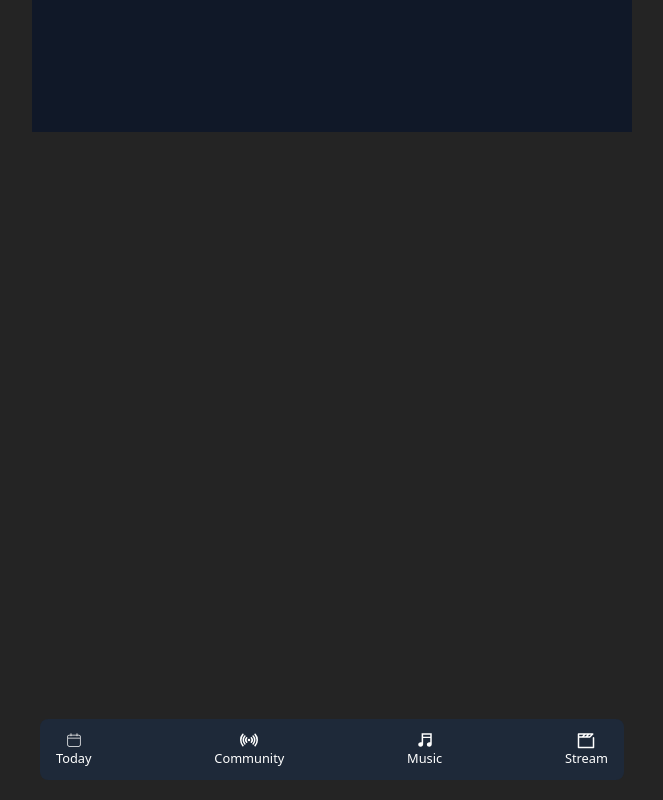
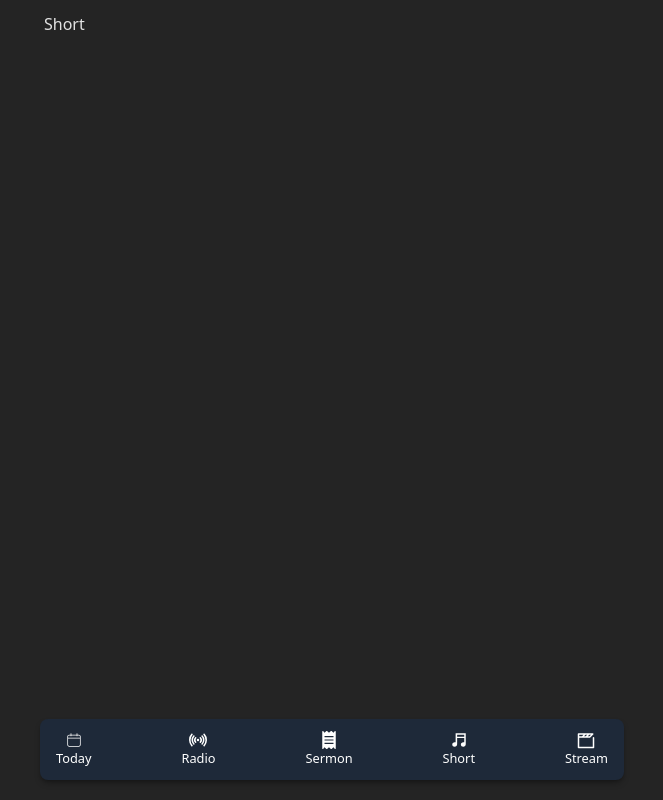
Before and after one commit to Oluwafemimicheal/web.app, a React (Vite) app: page /short in a window 1280 px wide. Shown: the whole page, without its empty margins (308-971 px from the left). Built offline with nearby package versions, Linux system fonts and the light colour scheme.

Commit message:
Initial commit

```diff
--- a/src/App.jsx
+++ b/src/App.jsx
@@ -4,18 +4,22 @@ import Home from "./components/Home";
 import Community from "./components/Community";
 import Message from "./components/Message";
 import Stream from "./components/Stream";
+import Short from "./components/Short";
+import Sermon from "./components/Sermon";
 
 function App() {
 
   return (
     <div className=" w-full lg:w-[600px] h-auto mx-auto overflow-auto">
-      <div className="bg-gray-900 h-full relative">
+      <div className="h-full relative">
         <div className="p-3 pb-30">
           <Routes>
             <Route index path="/" element={<Home />} />
             <Route path="community" element={<Community />} />
             <Route path="messages" element={<Message />} />
+            <Route path="sermon" element={<Sermon />} />
             <Route path="stream" element={<Stream />} />
+            <Route path="short" element={<Short />} />
           </Routes>
         </div>
         <div className="fixed w-full lg:w-[600px] bottom-5 flex items-center">
--- a/src/components/Menu.jsx
+++ b/src/components/Menu.jsx
@@ -1,4 +1,4 @@
-import { FaBars } from "react-icons/fa";
+import { FaBars, FaPause, FaPlane, FaReceipt } from "react-icons/fa";
 import { CiCalendar } from "react-icons/ci";
 import { IoRadio } from "react-icons/io5";
 import { IoMdMusicalNotes } from "react-icons/io";
@@ -9,7 +9,7 @@ import { NavLink } from "react-router-dom";
 const Menu = () => {
   return (
     <div className="w-full flex relative px-2">
-      <div className="bg-gray-800 py-2 px-2 w-full rounded-lg">
+      <div className="bg-gray-800 py-2 px-2 w-full rounded-lg shadow-md shadow-black/30">
         <ul className="flex justify-between items-center">
           <li className="hover:bg-white group rounded-md transition">
             <NavLink to="/"
@@ -24,7 +24,15 @@ const Menu = () => {
               className={({ isActive }) => isActive ? "px-2 py-1 bg-white text-gray-950 flex flex-col justify-center items-center rounded-md transition" : " px-2 py-1 flex flex-col justify-center items-center text-white"
               } title="Community">
               <IoRadio size={18} className="group-hover:text-gray-950" />
-              <small className={({ isActive }) => isActive ? "text-green-600 font-extrabold" : "text-white font-bold "}>Community</small>
+              <small className={({ isActive }) => isActive ? "text-green-600 font-extrabold" : "text-white font-bold "}>Radio</small>
+            </NavLink>
+          </li>
+          <li className="hover:bg-white group rounded-md transition">
+            <NavLink to="sermon"
+              className={({ isActive }) => isActive ? "px-2 py-1 bg-white text-gray-950 flex flex-col justify-center items-center rounded-md transition" : " px-2 py-1 flex flex-col justify-center items-center text-white"
+              } title="Today">
+              <FaReceipt size={18} className={({ isActive }) => isActive ? "text-gray-950" : "text-white group-hover:text-gray-950"} />
+              <small className={({ isActive }) => isActive ? "text-green-600 font-extrabold" : "text-white font-bold "}>Sermon</small>
             </NavLink>
           </li>
           <li className="hover:bg-white group rounded-md transition">
@@ -32,7 +40,7 @@ const Menu = () => {
               className={({ isActive }) => isActive ? "px-2 py-1 bg-white text-gray-950 flex flex-col justify-center items-center rounded-md transition" : " px-2 py-1 flex flex-col justify-center items-center text-white"
               } title="Today">
               <IoMdMusicalNotes size={18} className={({ isActive }) => isActive ? "text-gray-950" : "text-white group-hover:text-gray-950"} />
-              <small className={({ isActive }) => isActive ? "text-green-600 font-extrabold" : "text-white font-bold "}>Music</small>
+              <small className={({ isActive }) => isActive ? "text-green-600 font-extrabold" : "text-white font-bold "}>Short</small>
             </NavLink>
           </li>
           <li className="hover:bg-white group rounded-md transition">
--- /dev/null
+++ b/src/components/Sermon.jsx
@@ -0,0 +1,11 @@
+import React from 'react'
+
+const Sermon = () => {
+  return (
+    <div>
+      <h1>Sermon</h1>
+    </div>
+  )
+}
+
+export default Sermon
--- /dev/null
+++ b/src/components/Short.jsx
@@ -0,0 +1,10 @@
+
+const Short = () => {
+  return (
+    <div>
+      <h1>Short</h1>
+    </div>
+  )
+}
+
+export default Short
```
